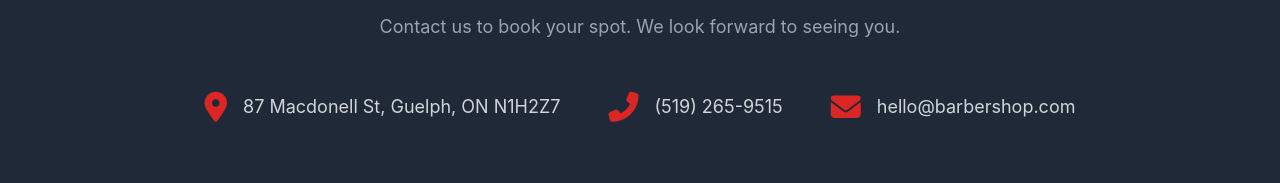
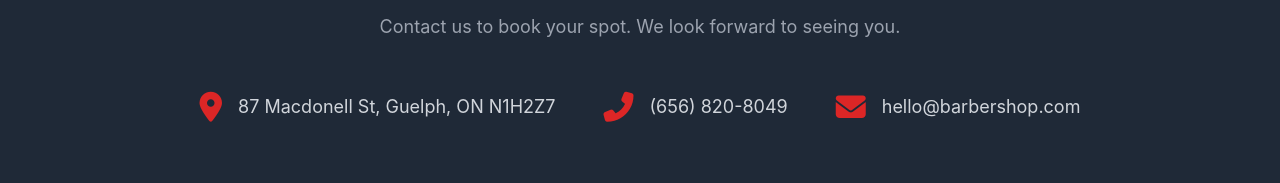
Before and after one commit to carlosalbertojimenez834-dotcom/barberia-de-carlos, a plain HTML site: page index.html in a window 1280 px wide. Shown: the part 3411-3594 px from the top of the page. Drawn offline with nearby package versions, Linux system fonts and the light colour scheme; a small style sheet from the web is missing.

Commit message:
Update index.html

```diff
--- a/index.html
+++ b/index.html
@@ -274,7 +274,7 @@
                     <div class="flex items-center space-x-4">
                         <i class="fas fa-phone-alt text-3xl text-red-600"></i>
                         <!-- Clickable phone link -->
-                        <a href="tel:+526568208049" class="text-lg text-gray-300 hover:text-red-500 transition-colors">(519) 265-9515</a>
+                        <a href="tel:+526568208049" class="text-lg text-gray-300 hover:text-red-500 transition-colors">(656) 820-8049</a>
                     </div>
                     <div class="flex items-center space-x-4">
                         <i class="fas fa-envelope text-3xl text-red-600"></i>
```
